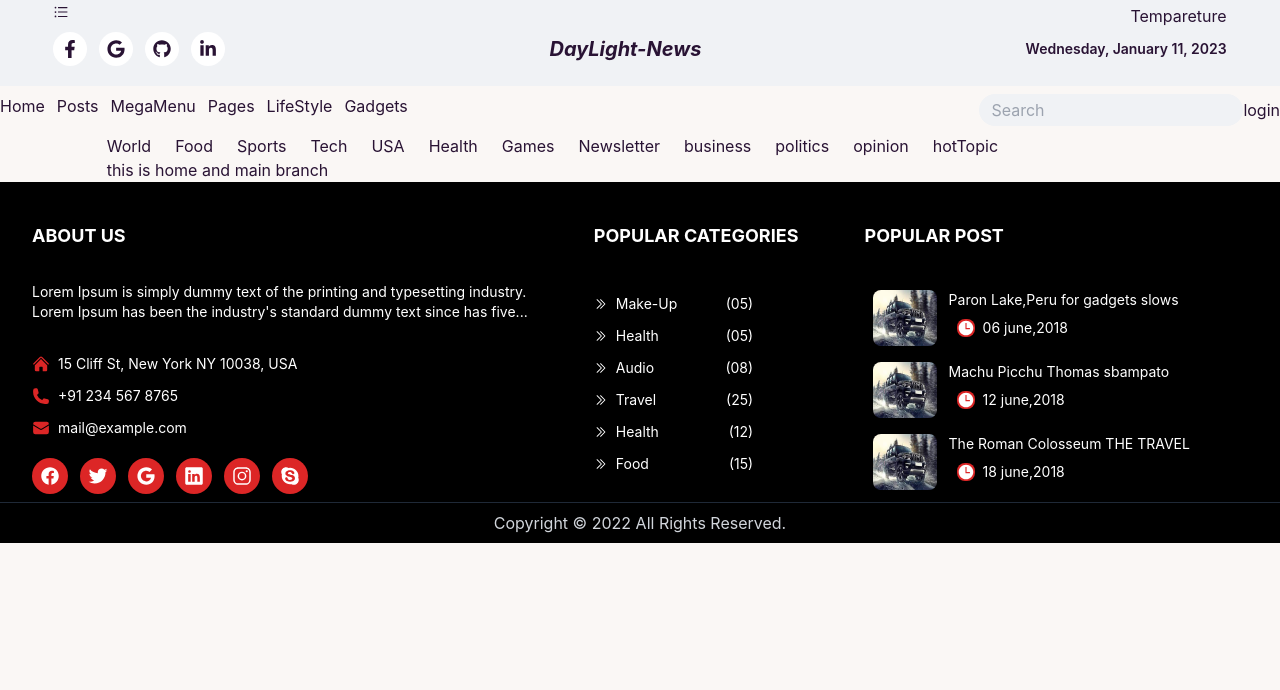
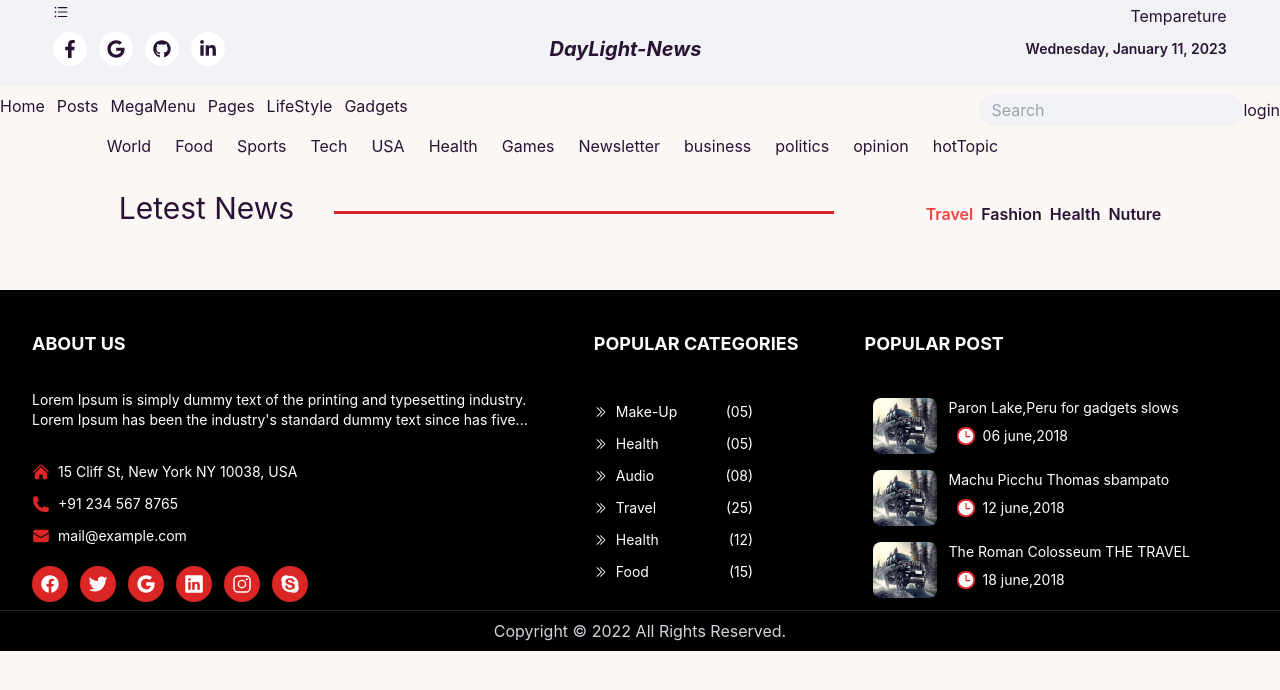
Before and after one commit to amit-sarker-00/DaylightNews, a React (Create React App) app: page / in a window 1280 px wide. Shown: the top 690 px of the page. Built offline with nearby package versions, Linux system fonts and the light colour scheme; no server answers.

Commit message:
hompage updates

```diff
--- a/src/Home/Home.js
+++ b/src/Home/Home.js
@@ -1,11 +1,12 @@
 import React from "react";
 import Category from "../Pages/Categoris/Category";
+import HomePageLetestNews from "./HomePageLetestNews/HomePageLetestNews";
 
 const Home = () => {
   return (
     <div className="max-w-[1440px] mx-auto">
       <Category />
-      <h1>this is home and main branch</h1>
+      <HomePageLetestNews/>
     </div>
   );
 };
```
Also changed, not shown: 1 other file (tests, documents, lock files or other folders).
